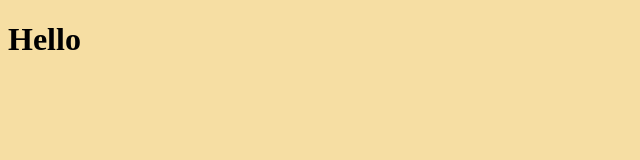
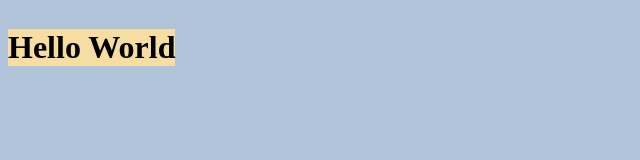
Before and after one commit to VyacheslavRarata/test, a plain HTML site: page index.html in a window 1280 px wide. Shown: the whole page, without its empty margins (0-640 px from the left). Drawn offline with Linux system fonts and the light colour scheme.

Commit message:
add style.css

```diff
--- a/index.html
+++ b/index.html
@@ -6,6 +6,6 @@
 	<link rel="stylesheet" type="text/css" href="style.css">
 </head>
 <body>
-	<h1>Hello</h1>
+	<h1>Hello World</h1>
 </body>
 </html>
--- a/style.css
+++ b/style.css
@@ -1,3 +1,6 @@
-body {
+body {background-color: #b1c3d9;}
+h1 {
+	display: inline-block;
+	text-align: left;
 	background-color: #f6dea3;
 }
```
